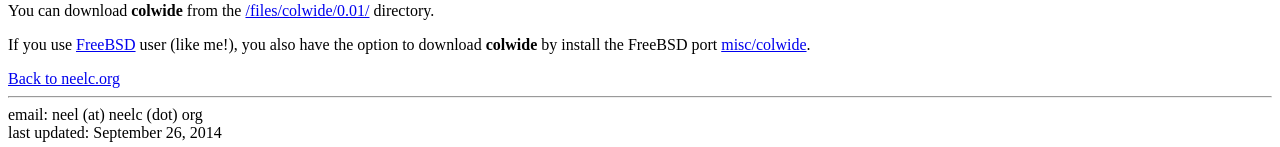
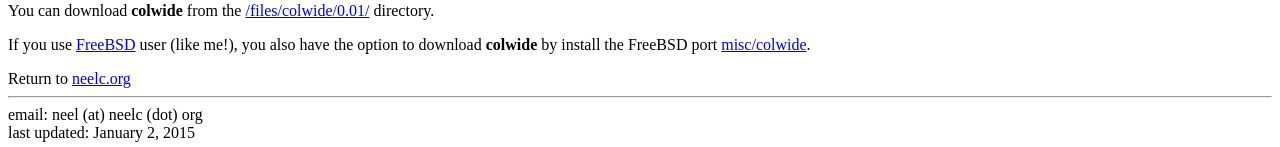
Before and after one commit to neelchauhan/www.neelc.org-OLD, a plain HTML site: page software/colwide/index.html in a window 1280 px wide. Shown: the part 1005-1152 px from the top of the page. Drawn offline with Linux system fonts and the light colour scheme.

Commit message:
Happy 2015! Changed the "Back to neelc.org" link on software/colwide/index.html to "Return to neelc.org".

```diff
--- a/software/colwide/index.html
+++ b/software/colwide/index.html
@@ -90,9 +90,9 @@ else to add here.</p>
 <p>If you use <a href="http://www.freebsd.org/">FreeBSD</a> user (like me!),
 you also have the option to download <b>colwide</b> by install the FreeBSD port
 <a href="http://www.freshports.org/misc/colwide">misc/colwide</a>.</p>
-<a href="/">Back to neelc.org</a>
+Return to <a href="/">neelc.org</a>
 <hr>
 email: neel&nbsp;(at)&nbsp;neelc&nbsp;(dot)&nbsp;org<br>
-last updated: September 26, 2014
+last updated: January 2, 2015
 </body>
 </html>
```
